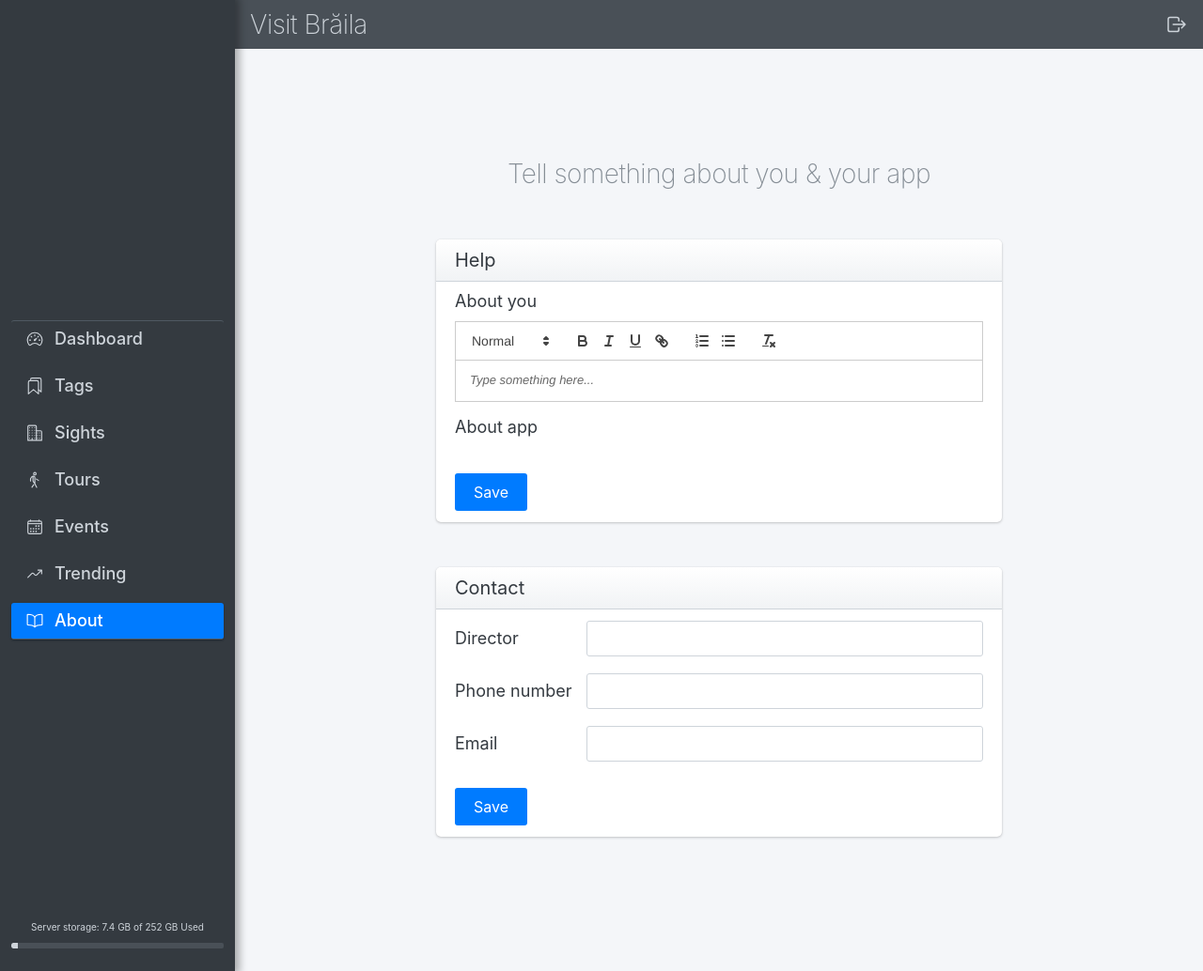
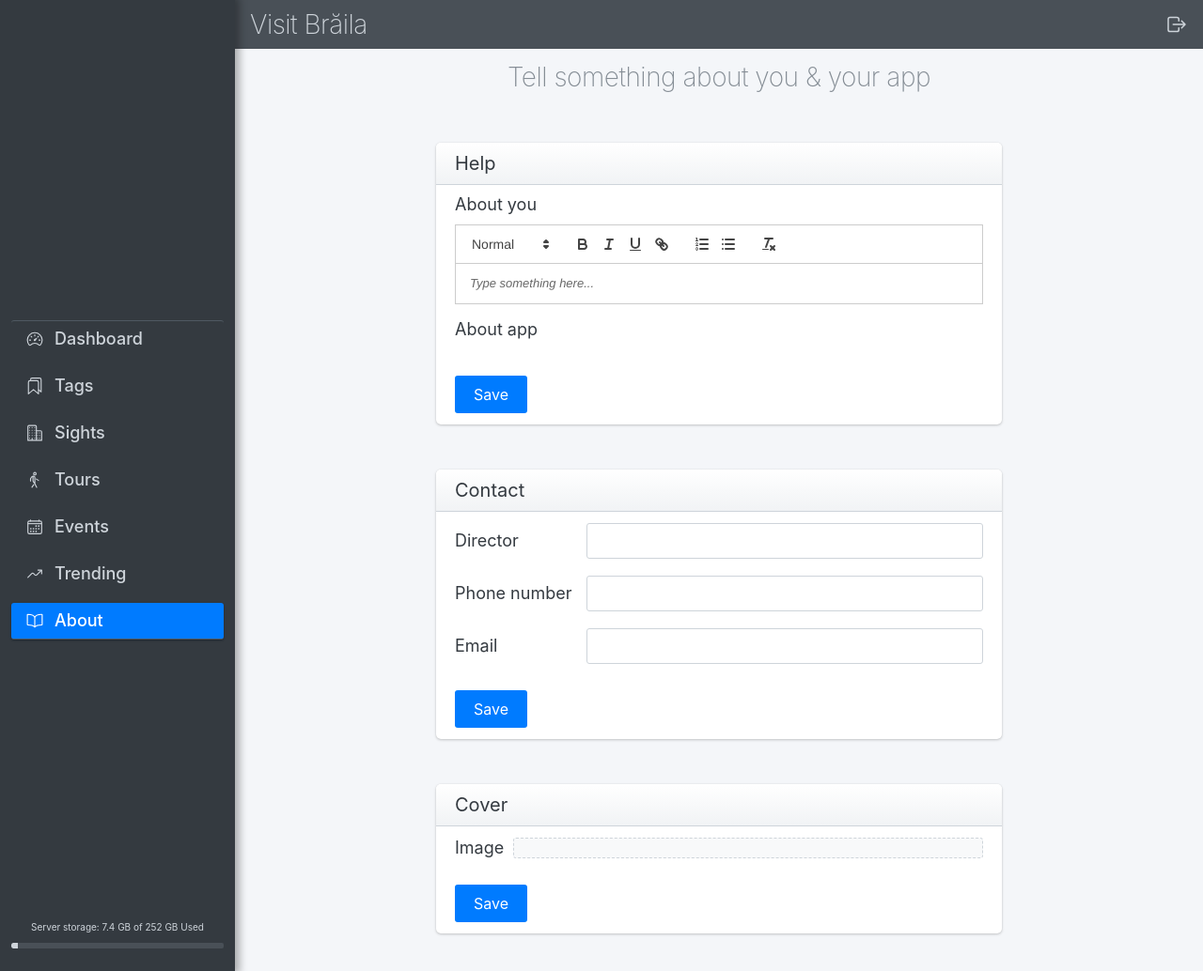
Before and after one commit to MoryokaV/Visit-Braila, a Flask app: page /admin/about in a window 1280 px wide. Shown: the whole page at 94% size. Run offline with Flask 2, Linux system fonts and the light colour scheme; the visitor is signed in with stand-in values (Sample User, id 1); data that the repository does not hold is empty; some libraries are stand-ins or nearby versions.

Commit message:
implement dynamic cover image for about section

```diff
--- a/backend/app.py
+++ b/backend/app.py
@@ -329,14 +329,25 @@ def updateContactDetails():
     db.about.update_one({"name": "about"}, {"$set": {"director": details['director'], "phone": details['phone'], "email": details['email']}})
     return make_response("Entry has been updated", 200)
 
+@app.route("/api/updateCoverImage", methods=["PUT"])
+def updateCoverImage():
+    item = request.get_json()
+
+    about = db.about.find_one()
+    deleteImages([about['cover_image']], "about")
+
+    db.about.update_one({"name": "about"}, {"$set": {"cover_image": item['cover_image']}})
+    return make_response("Entry has been updated", 200)
+
 @app.route("/api/uploadImages/<folder>", methods=["POST"])
 def uploadImages(folder):
+    print(request.files.getlist("files[]"))
     for image in request.files.getlist('files[]'):
         path = folder + "/" + image.filename
 
         compressed = Image.open(image)
 
-        compressed.convert("RGB").save(os.path.join(app.config["MEDIA_FOLDER"], path), format="JPEG", optimize=True, quality=55)
+        compressed.convert("RGB").save(os.path.join(app.config["MEDIA_FOLDER"], path), format="JPEG", optimize=True, quality=60)
 
     return make_response("Images have been uploaded", 200)
 
@@ -390,6 +401,8 @@ def init_dir():
         os.makedirs(app.config["MEDIA_FOLDER"] + "/tours")
     if not os.path.exists(app.config["MEDIA_FOLDER"] + "/events"):
         os.makedirs(app.config["MEDIA_FOLDER"] + "/events")
+    if not os.path.exists(app.config["MEDIA_FOLDER"] + "/about"):
+        os.makedirs(app.config["MEDIA_FOLDER"] + "/about")
 
 if __name__ == '__main__':
     init_dir()
--- a/backend/static/js/about.js
+++ b/backend/static/js/about.js
@@ -1,9 +1,49 @@
-import { startLoadingAnimation, endLoadingAnimation, phoneRegExp, phoneRegExpTitle } from './utils.js';
+import { startLoadingAnimation, endLoadingAnimation, phoneRegExp, phoneRegExpTitle, getFilename } from './utils.js';
 
 let paragraph1 = undefined;
 let paragraph2 = undefined;
 
 const LIMIT = 500;
+
+let formData = new FormData();
+let current_image = undefined;
+
+const appendImageElement = (image, uploaded = false) => {
+  $(".img-container").append(
+    `<li class="highlight-onhover">
+        <a ${uploaded ? `href="${image}" target="_blank"` : ``} class="group">
+          ${uploaded ? `<ion-icon name="image-outline"></ion-icon>` : `<ion-icon name="cloud-upload-outline"></ion-icon>`}
+          ${getFilename(image)}
+        </a>
+        <button type="button" class="btn icon-btn remove-img-btn">
+          <ion-icon name="close-outline"></ion-icon>
+        </button>
+      </li>`
+  );
+}
+
+const addImage = (elem) => {
+  if ($(".img-container").children().length > 0) {
+    alert("You must have only one cover image!")
+    return;
+  }
+
+  const file = elem.prop("files")[0];
+
+  formData.append("files[]", file);
+  current_image = "/static/media/about/" + file.name;
+
+  appendImageElement(file.name);
+}
+
+const removeImage = (elem) => {
+  $("#cover-image").prop("required", true);
+
+  formData.delete("files[]");
+  current_image = undefined
+
+  elem.parent().remove();
+}
 
 $(document).ready(async function() {
   const data = await $.getJSON("/api/fetchAboutData")
@@ -76,4 +116,54 @@ $(document).ready(async function() {
 
     setTimeout(() => endLoadingAnimation($(this)), 400);
   });
+
+  // COVER IMAGE
+  current_image = data.cover_image;
+  if (current_image !== "") {
+    appendImageElement(current_image, true);
+  }
+
+  $("#cover-image").change(function() {
+    $(this).prop("required", false);
+    addImage($(this));
+    $(this).val(null);
+  });
+
+  $(".img-container").on("click", ".remove-img-btn", function() {
+    removeImage($(this));
+  });
+
+  $("#cover-form").submit(async function(e) {
+    e.preventDefault();
+
+    startLoadingAnimation($(this));
+
+    try {
+      await $.ajax({
+        type: "POST",
+        url: "/api/uploadImages/about",
+        contentType: false,
+        data: formData,
+        cache: false,
+        processData: false,
+        statusCode: {
+          413: function() {
+            alert("Files size should be less than 15MB")
+          }
+        },
+      });
+
+      await $.ajax({
+        type: "PUT",
+        url: "/api/updateCoverImage",
+        data: JSON.stringify({ "cover_image": current_image }),
+        processData: false,
+        contentType: "application/json; charset=UTF-8",
+      });
+
+      location.reload();
+    } catch {
+      endLoadingAnimation($(this));
+    }
+  });
 });
--- a/backend/templates/about.html
+++ b/backend/templates/about.html
@@ -116,6 +116,30 @@
             </form>
           </div>
         </div>
+        <div class="card big-card">
+          <div class="card-header">
+            <h3>Cover</h3>
+          </div>
+          <div class="card-body">
+            <form id="cover-form">
+              <div class="input-field row">
+                <label for="cover-image" style="cursor: pointer">
+                  Image
+                  <input
+                    type="file"
+                    class="hidden-input"
+                    id="cover-image"
+                    name="image"
+                    accept="image/*"
+                    required
+                  />
+                </label>
+                <ul class="img-container"></ul>
+              </div>
+              <button type="submit" class="btn primary-btn"><span>Save</span></button>
+            </form>
+          </div>
+        </div>
       </div>
     </main>
   </body>
```
Lines whose indentation alone changed are shown as unchanged.
